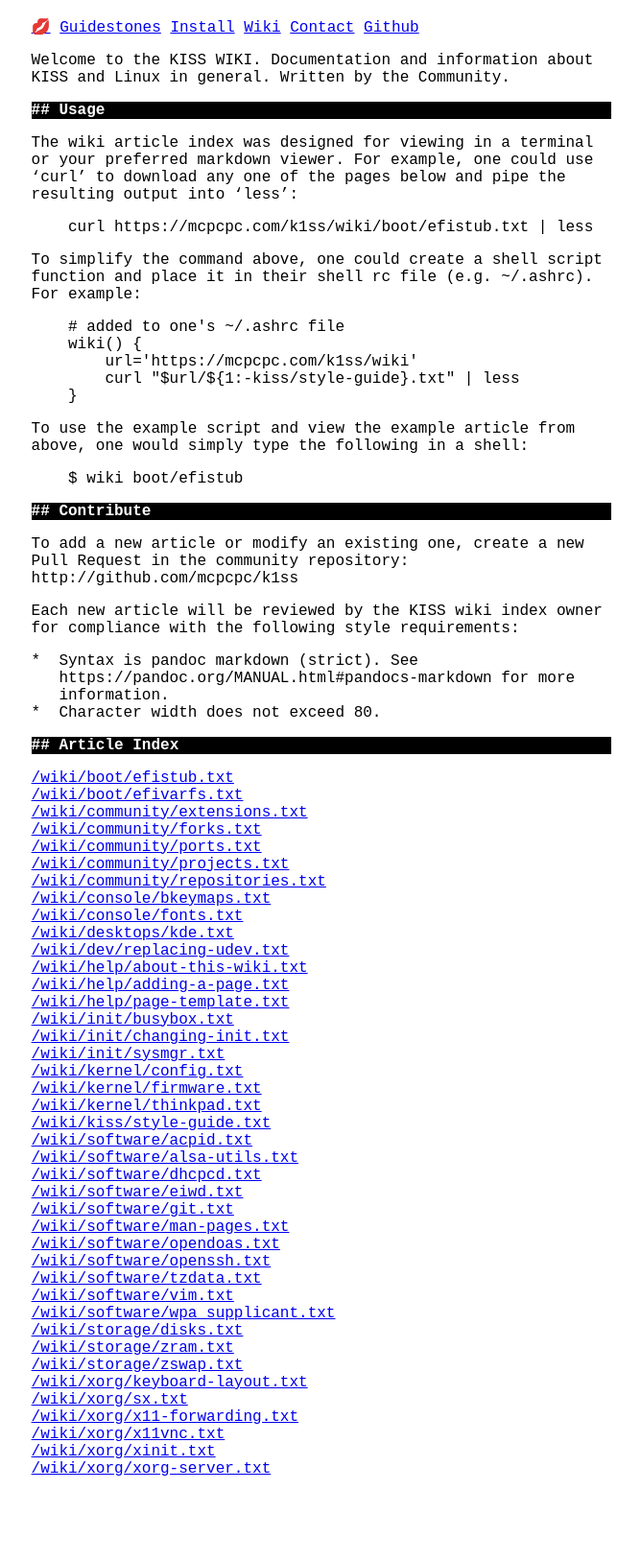
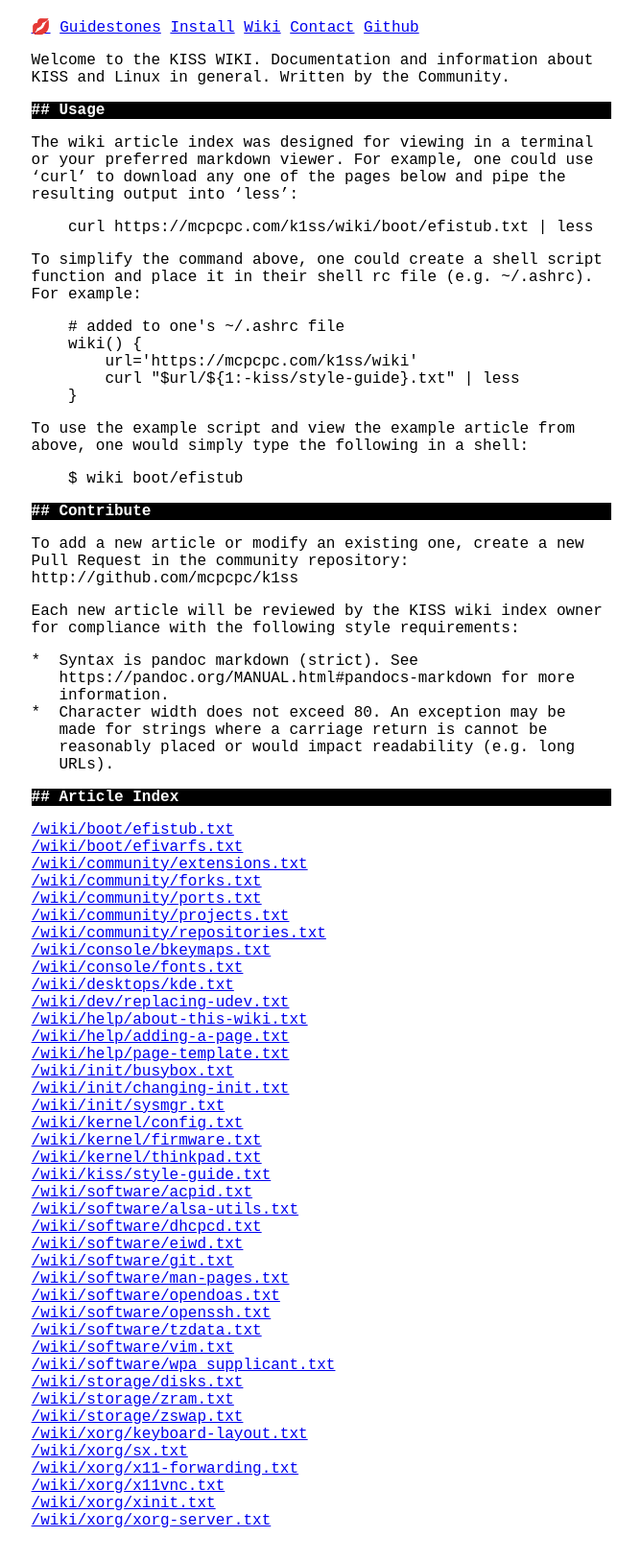
Before and after one commit to mcpcpc/k1ss, a Jekyll site: the page built from wiki.md, in a window 1280 px wide. Shown: the whole page at 96% size, without its empty margins (305-973 px from the left). Built offline with Jekyll 4.4.1, drawn with Linux system fonts in a browser that asks for light colours; before the commit the page ends 1573 px from its top, so only the background shows below that.

Commit message:
Update wiki.md

```diff
--- a/wiki.md
+++ b/wiki.md
@@ -37,7 +37,9 @@ with the following style requirements:
 
 *   Syntax is pandoc markdown (strict).
     See https://pandoc.org/MANUAL.html#pandocs-markdown for more information.
-*   Character width does not exceed 80.
+*   Character width does not exceed 80. An exception may be made for strings
+    where a carriage return is cannot be reasonably placed or would impact
+    readability (e.g. long URLs).
 
 ## Article Index
 
```
